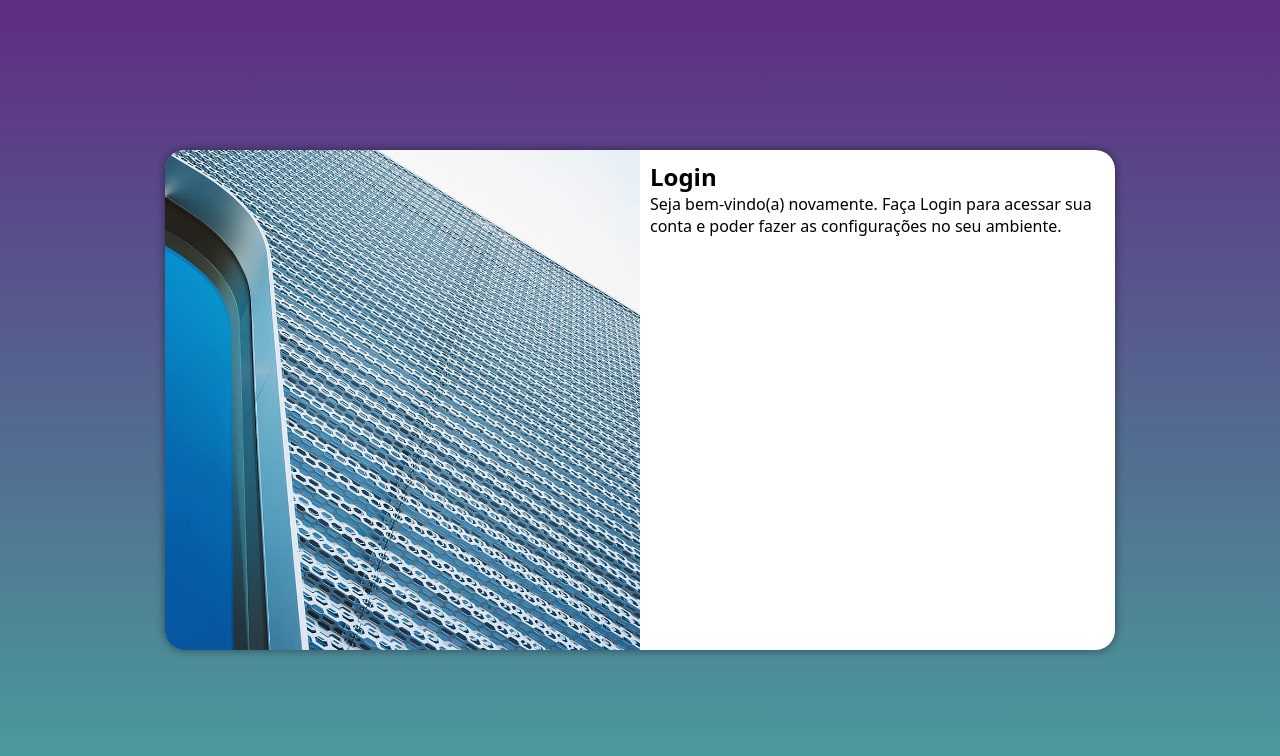
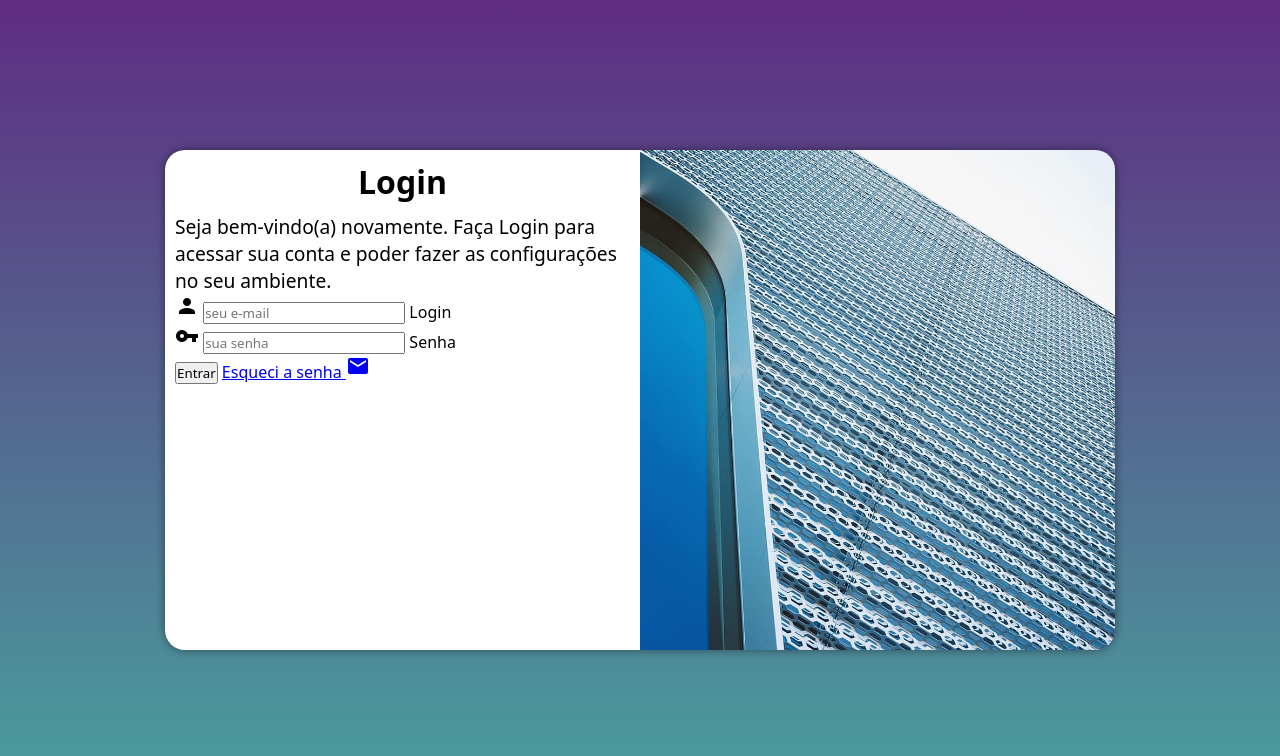
Before and after one commit to kauelucena2k/projeto-login, a plain HTML site: page index.html in a window 1280 px wide. Drawn offline with Linux system fonts and the light colour scheme.

Commit message:
adicionei o formulario

```diff
--- a/estilos/media-query.css
+++ b/estilos/media-query.css
@@ -31,13 +31,21 @@
     }
 
     section#login > div#imagem {
-        float: left;
+        float: right;
         width: 50%;
         height: 100%;
     }
 
     section#login > div#formulario {
-        float: right;
+        float: left;
         width: 50%;
     }
+
+    div#formulario > h1 {
+        font-size: 2em;
+    }
+
+    div#formulario > p {
+        font-size: 1.2em;
+    }
 }
--- a/estilos/style.css
+++ b/estilos/style.css
@@ -31,7 +31,7 @@ section#login {
     overflow: hidden;
 
    background-color: white;
-    width: 250px;
+    width: 280px;
     height: 500px;
     border-radius: 20px;
     box-shadow: 0px 0px 10px rgba(0, 0, 0, 0.459);
@@ -53,3 +53,11 @@ section#login > div#formulario {
     padding: 10px;
 
 }
+div#formulario > h1 {
+    text-align: center;
+    margin-bottom: 10px;
+}
+
+div#formulario > p {
+    font-size: 0.8em;
+}
--- a/index.html
+++ b/index.html
@@ -8,6 +8,7 @@
     <title>Login</title>
     <link rel="stylesheet" href="estilos/style.css">
     <link rel="stylesheet" href="estilos/media-query.css">
+    <link href="https://fonts.googleapis.com/icon?family=Material+Icons" rel="stylesheet">
 </head>
 <body>
     <main>
@@ -19,8 +20,22 @@
             <div id="formulario">
                 <h1>Login</h1>
                 <p>Seja bem-vindo(a) novamente. Faça Login para acessar sua conta e poder fazer as configurações no seu ambiente.</p>
-                <form action="login.php" method="post">
+                <form action="login.php" method="post" autocomplete="on">
+                    <div class="campo">
+                        <i class="material-icons">person</i>
+                        <input type="email" name="login" id="ilogin" placeholder="seu e-mail" autocomplete="email" required maxlength="30">
+                        <label for="ilogin">Login</label>
+                    </div>
+                    <div class="campo">
+                        <i class="material-icons">vpn_key</i>
+                        <input type="password" name="senha" id="isenha" placeholder="sua senha" autocomplete="current-password" required minlength="8" maxlength="20">
+                        <label for="isenha">Senha</label>
 
+                    </div>
+                    <input type="submit" value="Entrar">
+                    <a href="esqueci.html">
+                        Esqueci a senha <i class="material-icons">mail</i>
+                    </a>
                 </form>
             </div>
         </section>
```
